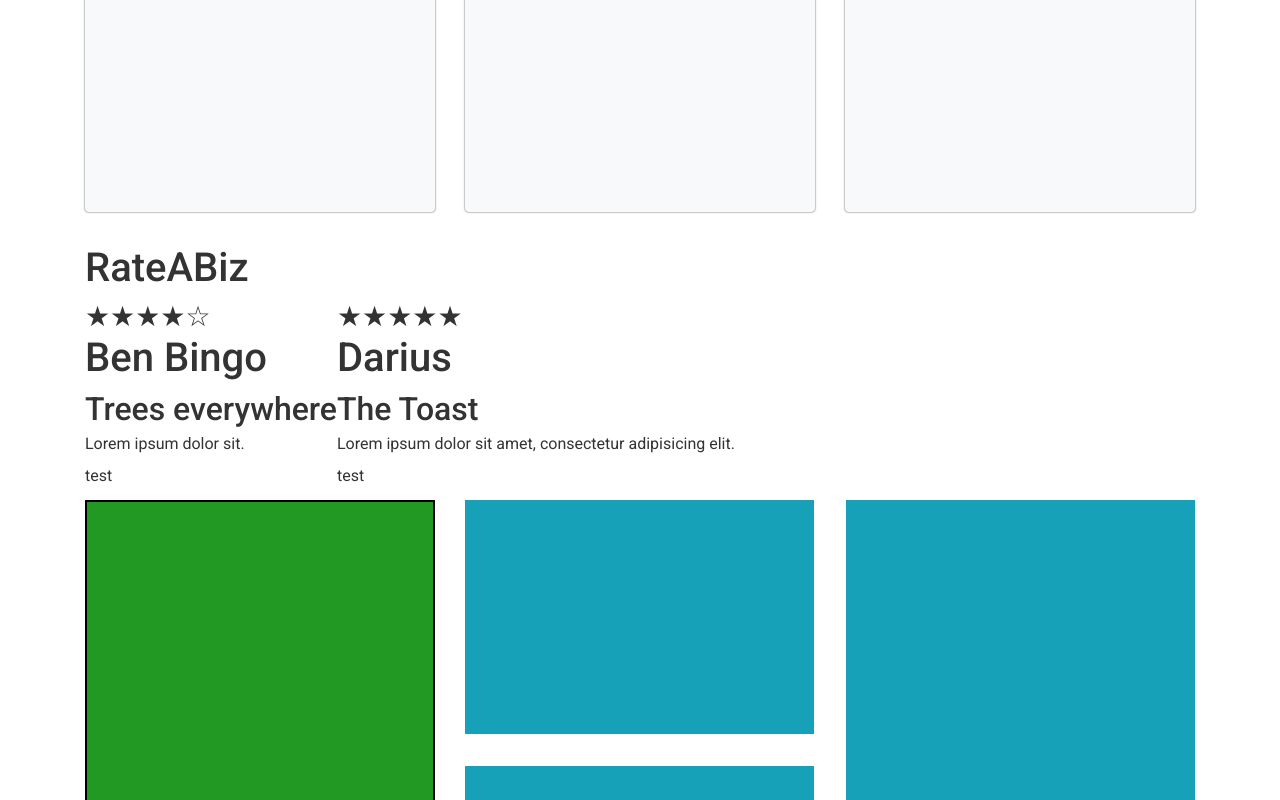
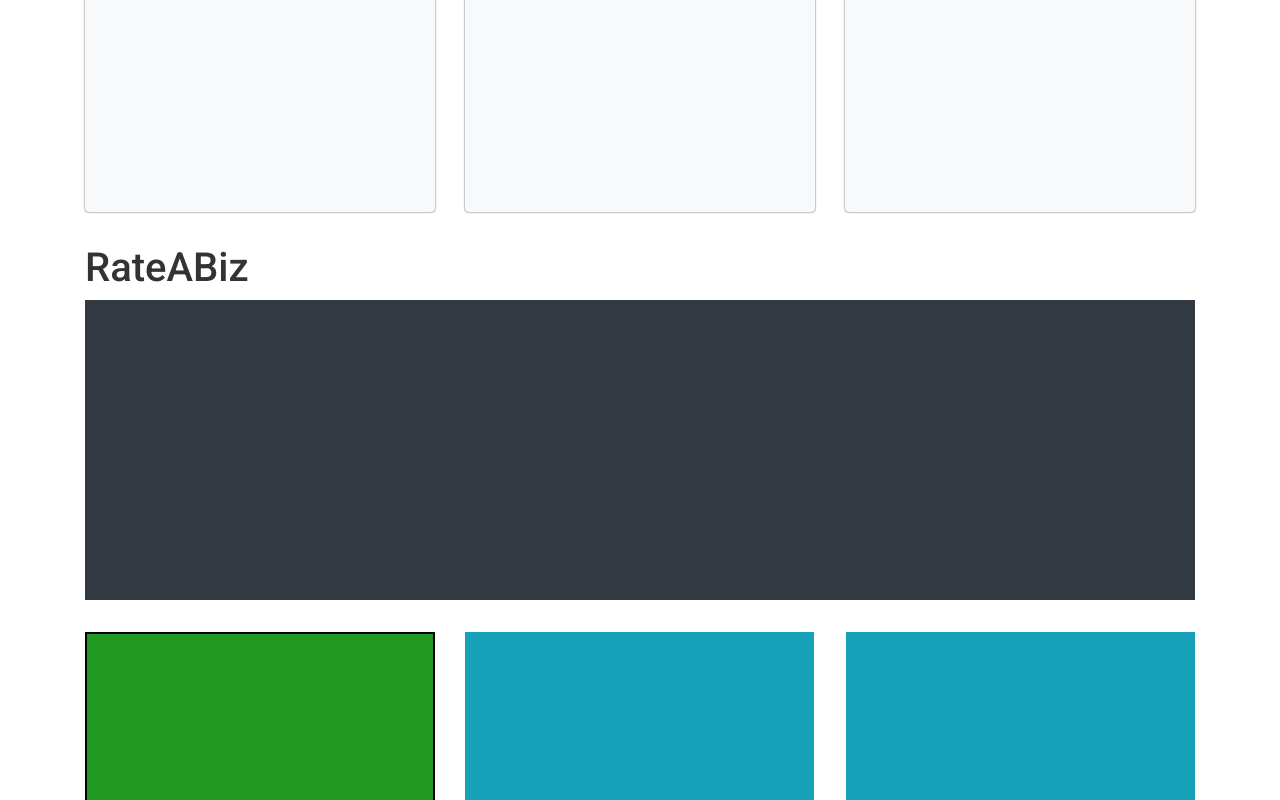
Before and after one commit to BenLirio/healthy-smile-mobile-wire, a React (Create React App) app: page / in a window 1280 px wide. Shown: the part 595-1395 px from the top of the page. Built offline with nearby package versions, Linux system fonts and the light colour scheme.

Commit message:
Gernal layout down

```diff
--- a/src/components/RateABiz/RateABiz.js
+++ b/src/components/RateABiz/RateABiz.js
@@ -1,4 +1,4 @@
-import React, { useState } from 'react'
+import React, { useState, useEffect } from 'react'
 import PropTypes from 'prop-types'
 import Rating from '../Rating/Rating'
 import classes from './RateABiz.module.scss'
@@ -14,22 +14,8 @@
 ]
 
 export const RateABiz = () => {
-  const [ratings, setRatings] = useState([
-    {
-      id: 1,
-      title: 'Trees everywhere',
-      text: 'Lorem ipsum dolor sit.',
-      name: 'Ben Bingo',
-      rating: 4,
-    },
-    {
-      id: 2,
-      title: 'The Toast',
-      text: 'Lorem ipsum dolor sit amet, consectetur adipisicing elit.',
-      name: 'Darius',
-      rating: 5,
-    },
-  ])
+  const [ratings, setRatings] = useState([])
+  useEffect(() => {}, [])
   return (
     <>
       <h1>RateABiz</h1>
--- a/src/components/RateABiz/RateABiz.module.scss
+++ b/src/components/RateABiz/RateABiz.module.scss
@@ -1,4 +1,10 @@
+@import '../../variables.scss';
 .Container {
   display: flex;
-  flex-direction: row;
+  flex-direction: column;
+  margin-bottom: 2rem;
+  background: $dark;
+  padding: 2rem;
+  overflow-y: scroll;
+  height: 300px;
 }
--- a/src/components/Rating/Rating.js
+++ b/src/components/Rating/Rating.js
@@ -11,14 +11,14 @@
 // 'title',
 
 export const Rating = ({ title, text, name, rating }) => (
-  <div>
-    <h3 className={classes.Star}>{rating >= 1 ? '★' : '☆'}</h3>
-    <h3 className={classes.Star}>{rating >= 2 ? '★' : '☆'}</h3>
-    <h3 className={classes.Star}>{rating >= 3 ? '★' : '☆'}</h3>
-    <h3 className={classes.Star}>{rating >= 4 ? '★' : '☆'}</h3>
-    <h3 className={classes.Star}>{rating >= 5 ? '★' : '☆'}</h3>
-    <h1>{name}</h1>
-    <h2>{title}</h2>
+  <div className={classes.Rating}>
+    <h2>{name}</h2>
+    <h5 className={classes.Star}>{rating >= 1 ? '★' : '☆'}</h5>
+    <h5 className={classes.Star}>{rating >= 2 ? '★' : '☆'}</h5>
+    <h5 className={classes.Star}>{rating >= 3 ? '★' : '☆'}</h5>
+    <h5 className={classes.Star}>{rating >= 4 ? '★' : '☆'}</h5>
+    <h5 className={classes.Star}>{rating >= 5 ? '★' : '☆'}</h5>
+    <h3>{title}</h3>
     <p>{text}</p>
     <p>test</p>
   </div>
--- a/src/components/Rating/Rating.module.scss
+++ b/src/components/Rating/Rating.module.scss
@@ -1,3 +1,10 @@
+@import '../../variables.scss';
 .Star {
   display: inline;
 }
+.Rating {
+  background: $light;
+  padding: 2rem;
+  border-bottom: 2px solid $dark;
+  width: 350px;
+}
```
